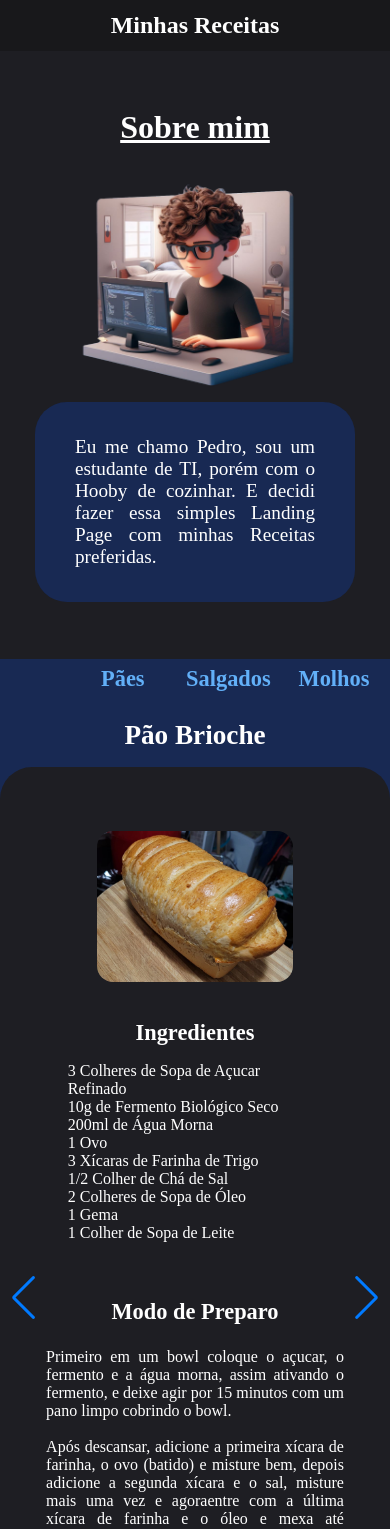
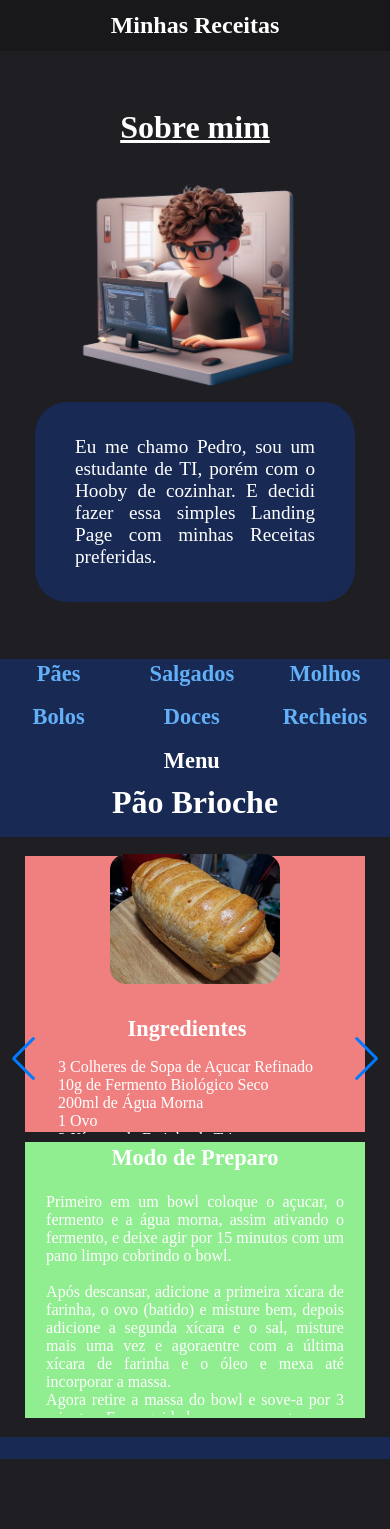
Before and after one commit to pedro-isidoro/my-recipes, a React (Vite) app: page /paes in a window 390 px wide. Shown: the top 1529 px of the page. Built offline with nearby package versions, Linux system fonts and the light colour scheme.

Commit message:
Update css and responsive

```diff
--- a/src/components/pages/pages.css
+++ b/src/components/pages/pages.css
@@ -19,9 +19,10 @@
 /*? Aside */
 .recipes-links{
     display: flex;
-    justify-content: space-evenly;
+    justify-content: space-around;
     align-items: center;
-    width: 60%;
+    flex-wrap: wrap;
+    width: 100%;
     height: 2.8rem;
     gap: 0.6rem;
     transition: 0.3s ease-in-out;
@@ -95,7 +96,7 @@
 .recipe-food{
     height: 30rem;
     width: 65%;
-    padding: 1rem 2rem;
+    padding: 1rem;
     background-color: #1E1E23;
     border-radius: 2rem;
 }
@@ -105,6 +106,7 @@
     width: 40%;
     padding: 0.4rem 0;
     gap: 1rem;
+    background-color: lightcoral;
 }
 
 .image-ingredients img{
@@ -114,7 +116,7 @@
 
 .ingredients-text{
     height: 50%;
-    width: 80%;
+    width: 90%;
     gap: 1rem;
 }
 
@@ -142,6 +144,7 @@
     height: 100%;
     padding: 0.4rem 0.2rem;
     gap: 1rem;
+    background-color: lightgreen;
 }
 
 .name-preparation .preparation{
--- a/src/css/responsive.css
+++ b/src/css/responsive.css
@@ -45,35 +45,6 @@
         width: 90%;
         padding: 1rem;
     }
-
-    /* .recipes-foods .recipes-links.mobileAside{
-        margin-bottom: 1rem;
-    }
-
-    .recipes-links{
-        display: none;
-    }
-
-    .recipes-links.mobileAside{
-        display: flex;
-        height: auto;
-    }
-
-    .recipes-links.mobileAside .recipe-list{
-        width: 100%;
-        padding: 0.6rem 0;
-        height: auto;
-        text-align: center;
-    }
-
-    .recipes-links.mobileAside .recipe-list .recipes-menu .arrow{
-        padding: 0 0 0.4rem 0;
-        margin-left: 0.6rem;
-    }
-
-    .recipes-links.mobileAside .recipe-list .recipes-menu .arrow.arrow-active{
-        padding: 0 0 1rem 0;
-    } */
 
     .link-title{
         margin-bottom: 0.4rem;
@@ -176,8 +147,8 @@
         font-size: 0.8rem;
     }
 }
-
-@media(max-width: 835px){
+/* Alterar responsivo food cards and aside (navegation)*/
+@media(max-width: 838px){
     .bio{
         height: 38rem;
     }
@@ -237,36 +208,32 @@
         font-size: 0.9rem;
     }
 
-    .recipe-food{
-        width: 95%;
+    .recipes-foods {
+        height: 52.1rem;
     }
 
-    .recipe-food{
+    .recipe-food {
+        height: 42rem;
+        width: 80%;
+        gap: 1rem;
+        padding: 2rem 1rem;
         flex-direction: column;
     }
 
     .recipe-food .image-ingredients{
         flex-direction: row;
         width: 95%;
+        height: 40%;
         gap: 4rem;
     }
 
     .recipe-food .image-ingredients img{
-        width: 40%;
+        width: 50%;
     }
 
     .recipe-food .name-preparation{
         width: 95%;
-    }
-
-    .recipes-foods{
-        height: 52.1rem;
-    }
-
-    .recipe-food{
-        height: 42rem;
-        gap: 1rem;
-        padding: 2rem 1rem;
+        height: 60%;
     }
 }
 
@@ -290,10 +257,6 @@
     .recipes-foods{
         height: 52.2rem;
     }
-
-    .recipe-food{
-        width: 100%;
-    }
 }
 
 @media(max-width: 638px){
@@ -303,30 +266,39 @@
 
     .recipe-food .image-ingredients{
         flex-direction: column;
-        width: 100%;
         gap: 2rem;
-    }
-
-    .recipe-food .image-ingredients img{
-        width: 55%;
     }
 
     .recipes-foods{
         height: 71.2rem;
     }
-
-    .recipe-food{
-        height: 61rem;
-    }
 }
 
 @media(max-width: 600px){
+    .recipes-links{
+        height: 4.8rem;
+    }
+
     .recipes-foods{
-        height: 74.2rem;
+        height: 50rem;
     }
 
     .recipe-food{
-        height: 64rem;
+        padding: 1.5rem 1rem;
+        height: 80%;
+        gap: 0.6rem;
+    }
+
+    .recipe-food .image-ingredients {
+        height: 50%;
+    }
+
+    .ingredients-text{
+        height: 45%;
+    }
+
+    .recipe-food .name-preparation {
+        height: 50%;
     }
 }
 
@@ -376,13 +348,13 @@
     .recipes-foods{
         height: 76.2rem;
     }
-
-    .recipe-food{
-        height: 66rem;
-    }
 }
 
 @media(max-width: 426px){
+    .recipes-links {
+        height: 6.8rem;
+    }
+
     .header-div{
         justify-content: center;
     }
@@ -392,61 +364,27 @@
     }
 
     .recipes-foods{
-        height: 78.2rem;
+        height: 50rem;
     }
 
-    .recipe-food{
-        height: 68rem;
-    }
-}
-
-@media(max-width: 412px){
-    .recipes-foods{
-        height: 79.8rem;
+    .recipe-food {
+        padding: 1.5rem 1rem;
+        height: 75%;
+        width: 100%;
+        border-radius: 0;
     }
 
-    .recipe-food{
-        height: 70rem;
+    .recipe-food .image-ingredients {
+        height: 50%;
     }
 
-    .recipes-foods h2{
-        font-size: 1.7rem;
-    }
-}
-
-@media(max-width: 393px){
-    .big-recipes-foods.recipes-foods{
-        height: 92.2rem;
+    .ingredients-text {
+        height: 45%;
+        padding: 0 1rem 0 0;
     }
 
-    .sweet-recipes-foods.big-recipes-foods.recipes-foods{
-        height: 100.4rem;
-    }
-
-    .sweet-recipes-foods.big-recipes-foods.recipes-foods .recipe-food{
-        height: 84rem;
-    }
-}
-
-@media(max-width: 376px){
-    .recipes-foods{
-        height: 84rem;
-    }
-
-    .recipe-food{
-        height: 72rem;
-    }
-
-    .recipes-foods .recipe-food .name-preparation{
-        gap: 2rem;
-    }
-
-    .sweet-recipes-foods.big-recipes-foods.recipes-foods{
-        height: 106.4rem;
-    }
-
-    .sweet-recipes-foods.big-recipes-foods.recipes-foods .recipe-food{
-        height: 90rem;
+    .recipe-food .name-preparation {
+        height: 50%;
     }
 }
 /* Meu cell é entre 363 e 358 */
@@ -467,47 +405,16 @@
         gap: 0.8rem;
         padding: 0 2rem 3rem 1rem;
     }
-
-    .recipes-foods{
-        height: 95rem;
-    }
-
-    .recipe-food{
-        height: 83rem;
-    }
-
-    .recipe-food .image-ingredients img{
-        width: 65%;
+    .recipes-foods {
+        background-color: red;
     }
 
     .recipes-foods h2{
         font-size: 1.6rem;
     }
-
-    .big-recipes-foods.recipes-foods{
-        height: 105rem;
-    }
-
-    .big-recipes-foods.recipes-foods .recipe-food{
-        height: 93rem;
-    }
-}
-
-@media(max-width: 350px){
-    .recipes-foods{
-        height: 88.8rem;
-    }
-
-    .recipe-food{
-        height: 77rem;
-    }
 }
 
 @media(max-width: 326px){
-    .recipes-foods{
-        height: 88.2rem;
-    }
-
     .bio-container .bio-div{
         width: 250px;
         height: 160px;
@@ -527,29 +434,4 @@
 }
 
 @media(max-width: 321px){
-    .recipes-foods{
-        height: 91.8rem;
-    }
-
-    .recipe-food{
-        height: 81rem;
-    }
-
-    .big-recipes-foods.recipes-foods{
-        height: 105.8rem;
-    }
-
-    .big-recipes-foods.recipes-foods .recipe-food{
-        height: 94rem;
-    }
 }
-
-@media(max-width: 301px){
-    .sweet-recipes-foods.big-recipes-foods.recipes-foods{
-        height: 118rem;
-    }
-
-    .sweet-recipes-foods.big-recipes-foods.recipes-foods .recipe-food{
-        height: 102rem;
-    }
-}
```
